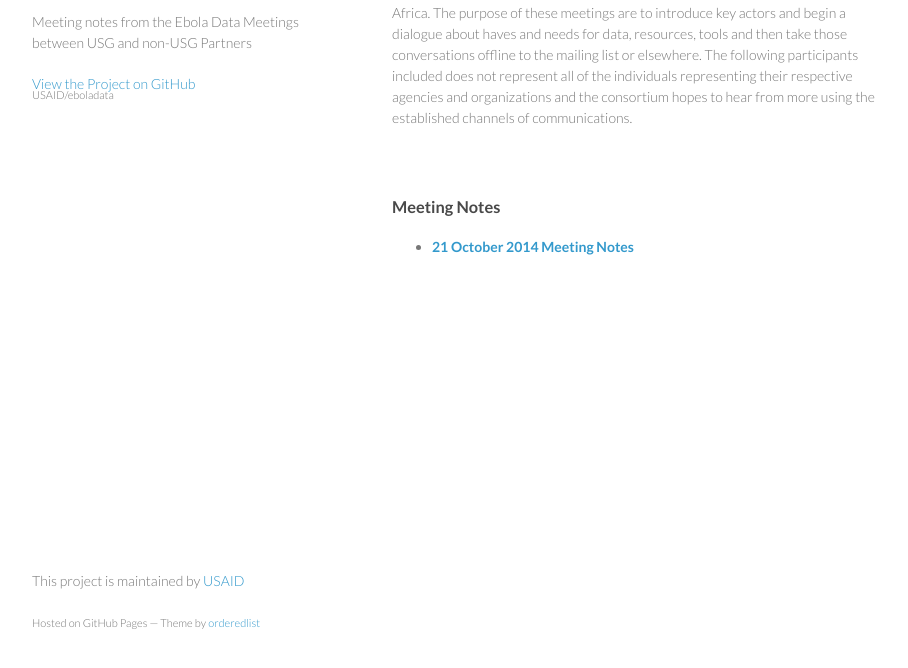
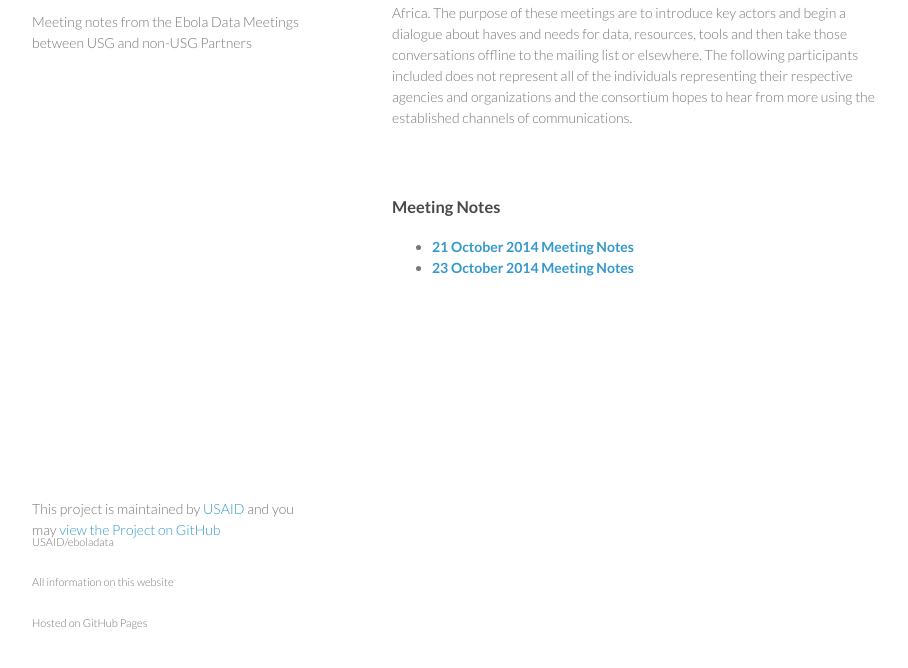
Before and after one commit to USAID/eboladata, a plain HTML site: page index.html in a window 1280 px wide. Shown: the part 98-766 px from the top of the page, without its empty margins (178-1086 px from the left). Drawn offline with Linux system fonts and the light colour scheme.

Commit message:
new link to 23 Oct notes; layout updates

```diff
--- a/index.html
+++ b/index.html
@@ -16,7 +16,6 @@
 		<header>
 			<h1>Ebola Data</h1>
 			<p>Meeting notes from the Ebola Data Meetings between USG and non-USG Partners</p>
-        <p class="view"><a href="https://github.com/USAID/eboladata">View the Project on GitHub <small>USAID/eboladata</small></a></p>
 		</header>
 		<section>
 			<p>The following are notes from the meetings held between key USG agency and non-USG stakeholders responding at various level to the Ebola outbreak in Western Africa. The purpose of these meetings are to introduce key actors and begin a dialogue about haves and needs for data, resources, tools and then take those conversations offline to the mailing list or elsewhere. The following participants included does not represent all of the individuals representing their respective agencies and organizations and the consortium hopes to hear from more using the established channels of communications.</p>
@@ -25,11 +24,13 @@
 			<h3>Meeting Notes</h3>
 			<ul>
 				<li><a href="https://gist.github.com/rrbaker/e7cc0883034e9716156e"><b>21 October 2014 Meeting Notes</b></a></li>
+				<li><a href="https://docs.google.com/document/d/1JDRu1EiAeHfCxSW2s9Wcqlii3FE9NeK5hdcL8RiW7UA/edit?usp=sharing"><b>23 October 2014 Meeting Notes</b></a></li>
 			</ul>
 		</section>
 		<footer>
-        <p>This project is maintained by <a href="https://github.com/USAID">USAID</a></p>
-        <p><small>Hosted on GitHub Pages &mdash; Theme by <a href="https://github.com/orderedlist">orderedlist</a></small></p>
+			<p>This project is maintained by <a href="https://github.com/USAID">USAID</a> and you may <a href="https://github.com/USAID/eboladata">view the Project on GitHub <small>USAID/eboladata</small></a></p>
+			<p><small>All information on this website</small></p>
+			<p><small>Hosted on GitHub Pages</small></p>
 		</footer>
 	</div>
 	<script src="javascripts/scale.fix.js"></script>
```
Lines whose indentation alone changed are shown as unchanged.
